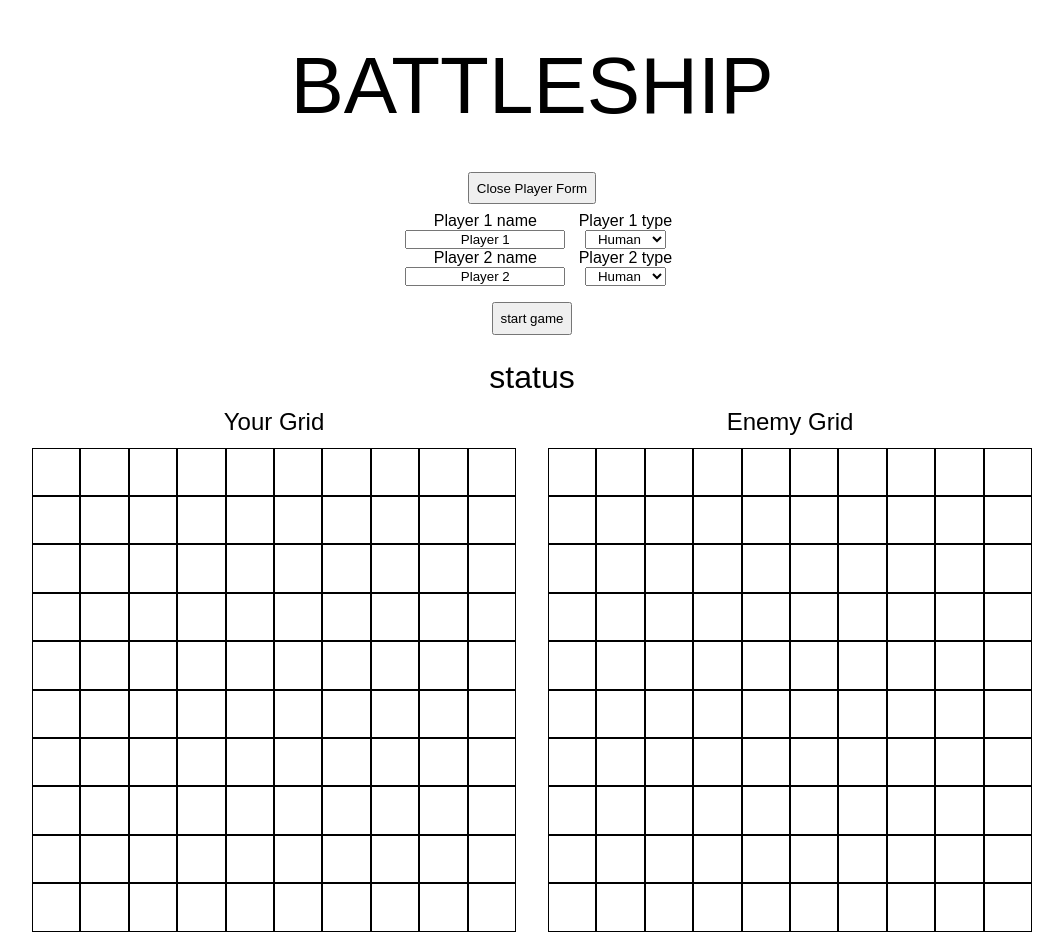
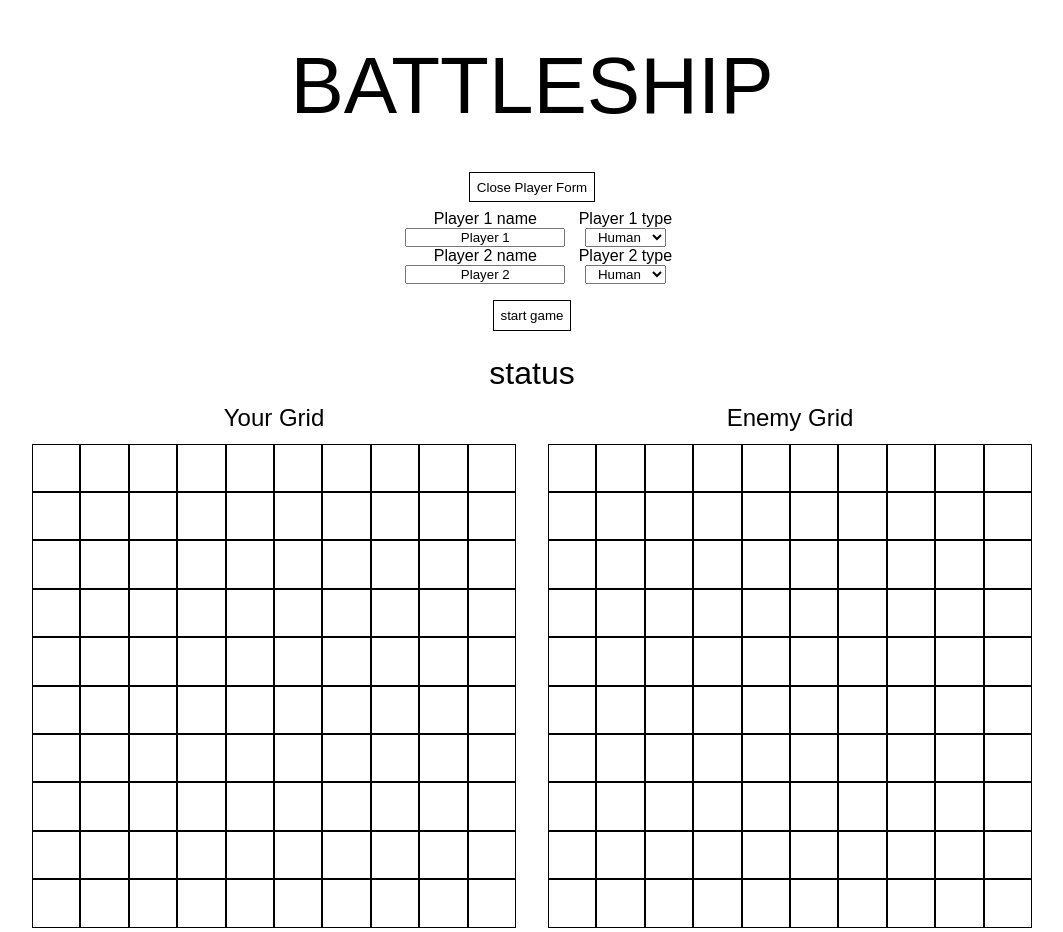
Before and after one commit to RTnhN/Battleship, a website built with webpack: page src/template.html in a window 1280 px wide. Shown: the whole page, without its empty margins (108-1171 px from the left). Built offline with nearby package versions, Linux system fonts and the light colour scheme; a web font is replaced by a local one.

Commit message:
Update button styles
I think they look better with simple black and white.

```diff
--- a/src/style.css
+++ b/src/style.css
@@ -8,6 +8,11 @@
 :root{
   --ship-color:  hsl(100, 1%, 57%);
   --water-color: hsl(240, 100%, 67%);
+}
+
+button, input[type="submit"]{
+  background: none;
+  border: 1px solid black;
 }
 
 body{
```
